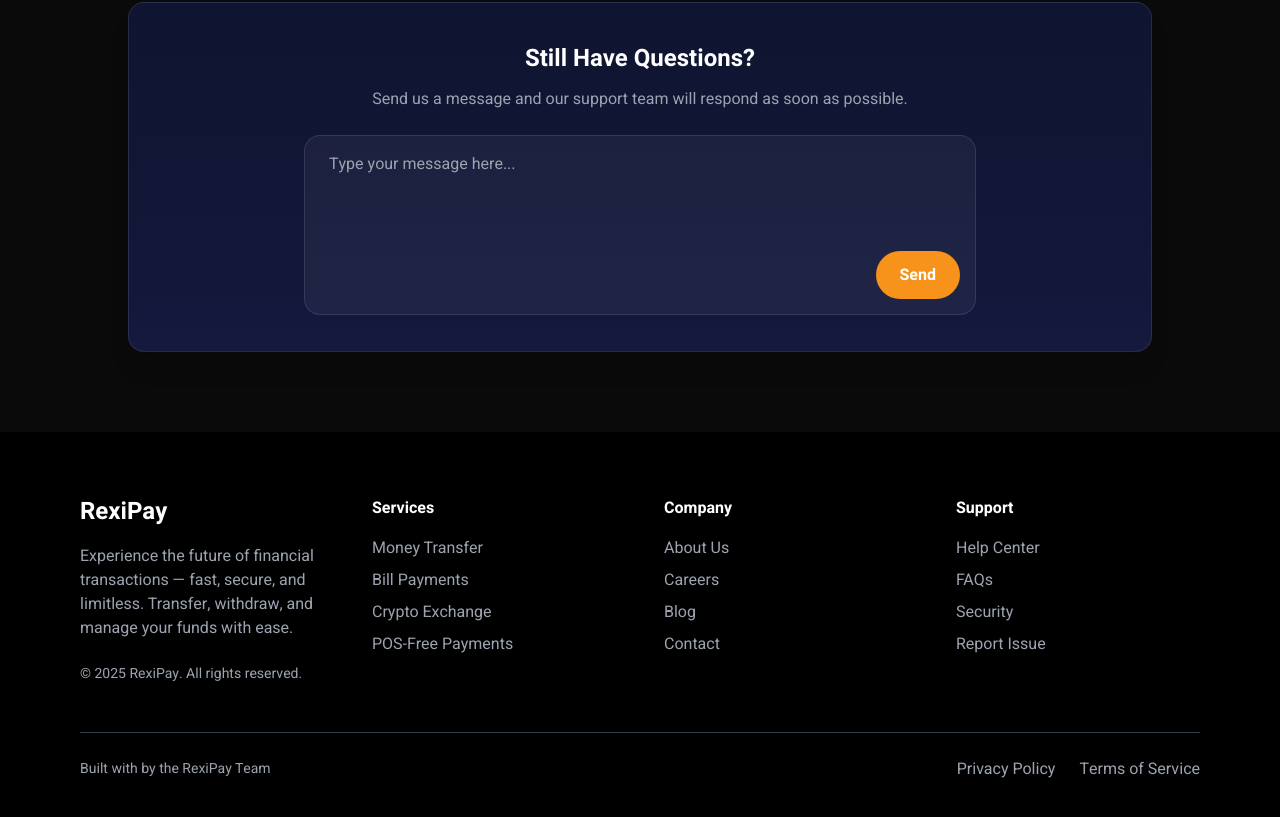
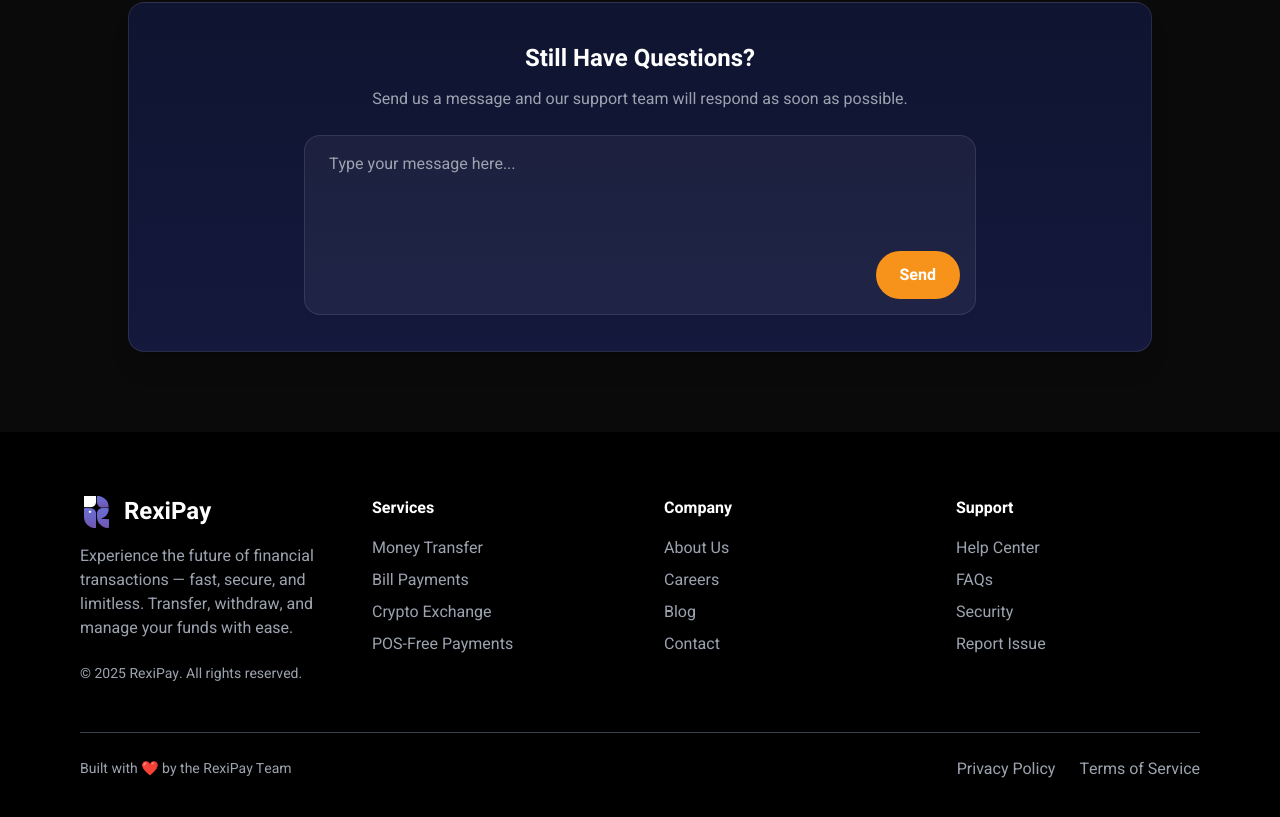
Before and after one commit to Mheek-frosh/rexipay-website, a React (Create React App) app: page / in a window 1280 px wide. Shown: the part 6725-7542 px from the top of the page. Built offline with nearby package versions, Linux system fonts and the light colour scheme.

Commit message:
Changes to be committed: 	modified:   src/components/Footer.jsx

```diff
--- a/src/components/Footer.jsx
+++ b/src/components/Footer.jsx
@@ -1,26 +1,44 @@
 import React from "react";
 
 const Footer = () => {
-  const linkClasses = "hover:text-white transition-colors bg-transparent border-none p-0 cursor-pointer text-left";
+  const linkClasses =
+    "hover:text-white transition-colors bg-transparent border-none p-0 cursor-pointer text-left";
 
   return (
     <footer className="bg-black text-gray-400 py-16 px-8 md:px-20">
       <div className="grid md:grid-cols-4 gap-12">
         {/* Column 1 */}
         <div>
-          <h2 className="text-white text-2xl font-bold mb-4">RexiPay</h2>
+          {/* Logo + Brand */}
+          <div className="flex items-center gap-3 mb-4">
+            <img
+              src="/images/logo.png"
+              alt="RexiPay Logo"
+              className="w-8 h-8 object-contain"
+            />
+            <h2 className="text-white text-2xl font-bold">RexiPay</h2>
+          </div>
+
           <p className="mb-6">
-            Experience the future of financial transactions — fast, secure, and limitless.
-            Transfer, withdraw, and manage your funds with ease.
+            Experience the future of financial transactions — fast, secure, and
+            limitless. Transfer, withdraw, and manage your funds with ease.
           </p>
-          <p className="text-sm">© {new Date().getFullYear()} RexiPay. All rights reserved.</p>
+
+          <p className="text-sm">
+            © {new Date().getFullYear()} RexiPay. All rights reserved.
+          </p>
         </div>
 
         {/* Column 2 */}
         <div>
           <h3 className="text-white font-semibold mb-4">Services</h3>
           <ul className="space-y-2">
-            {["Money Transfer", "Bill Payments", "Crypto Exchange", "POS-Free Payments"].map((item, i) => (
+            {[
+              "Money Transfer",
+              "Bill Payments",
+              "Crypto Exchange",
+              "POS-Free Payments",
+            ].map((item, i) => (
               <li key={i}>
                 <button className={linkClasses}>{item}</button>
               </li>
@@ -55,10 +73,12 @@ const Footer = () => {
 
       {/* Footer Bottom */}
       <div className="border-t border-gray-700 mt-12 pt-6 flex flex-col md:flex-row items-center justify-between">
-        <p className="text-sm">Built with  by the RexiPay Team</p>
+        <p className="text-sm">Built with ❤️ by the RexiPay Team</p>
         <div className="flex space-x-6 mt-4 md:mt-0">
           {["Privacy Policy", "Terms of Service"].map((item, i) => (
-            <button key={i} className={linkClasses}>{item}</button>
+            <button key={i} className={linkClasses}>
+              {item}
+            </button>
           ))}
         </div>
       </div>
```
